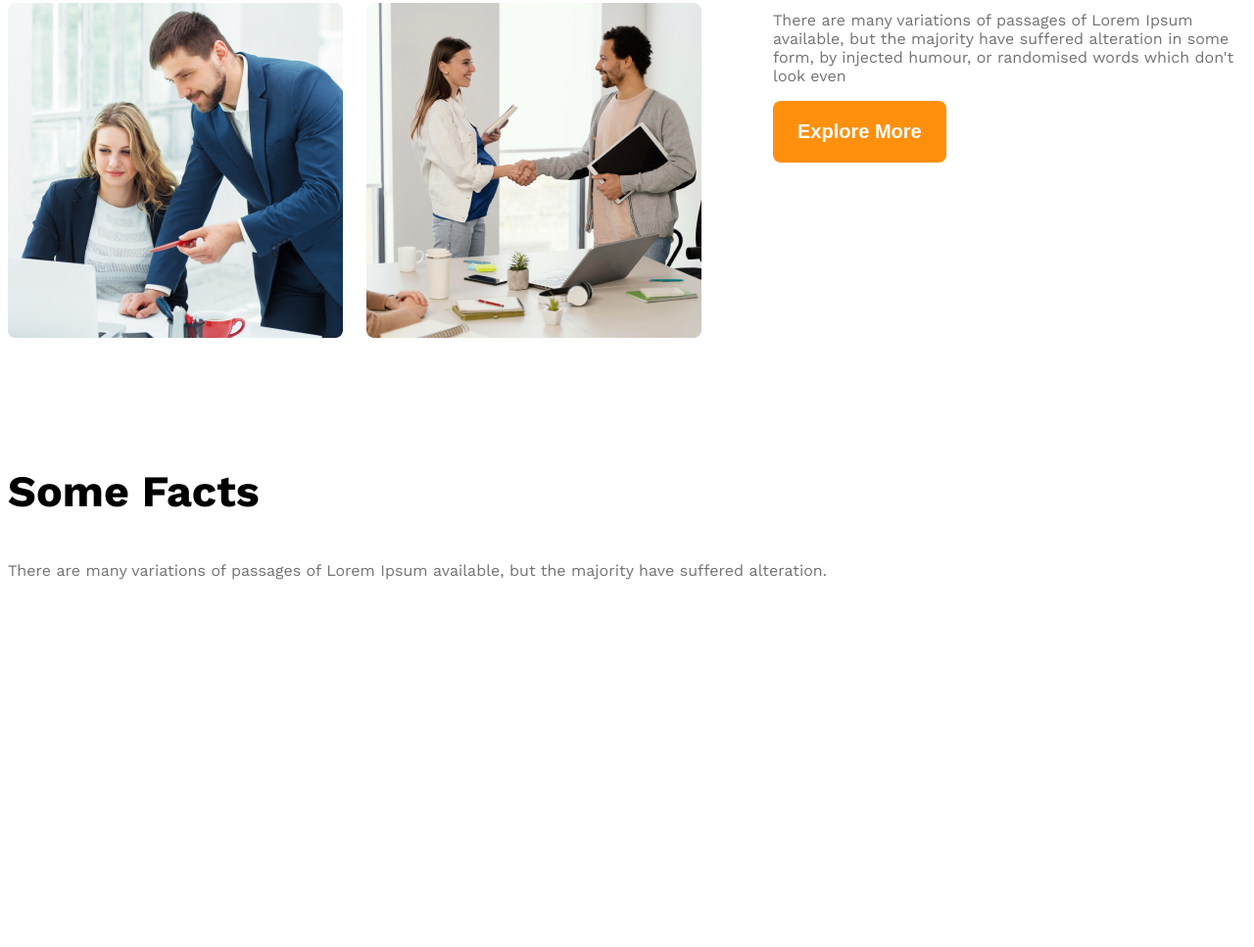
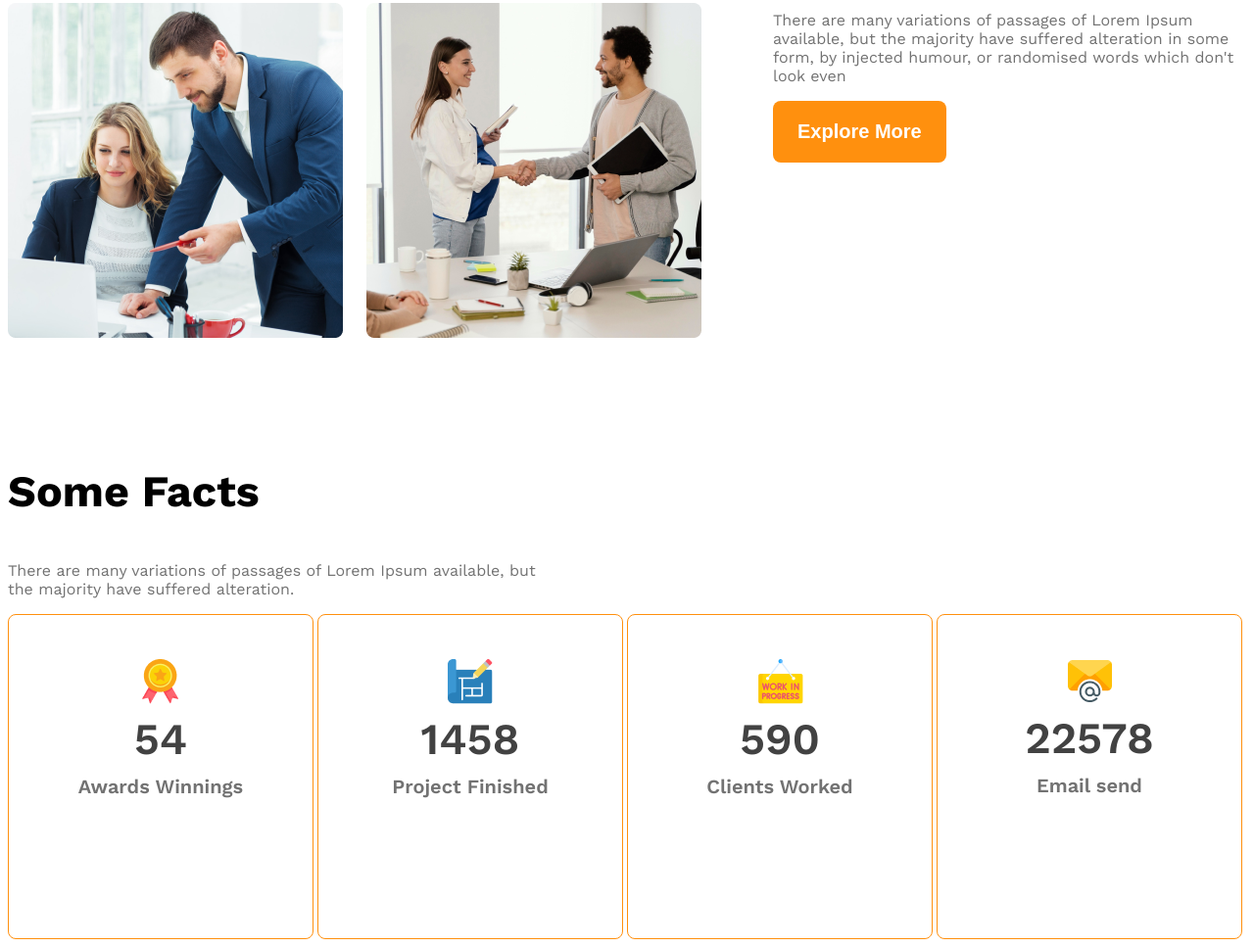
Before and after one commit to prosaju/g3-architects-website, a plain HTML site: page index.html in a window 1280 px wide. Shown: the part 1677-2644 px from the top of the page at 98% size. Before the commit the page ends 2450 px from the top, so only its background shows below. Drawn offline with nearby package versions, Linux system fonts and the light colour scheme.

Commit message:
added another section

```diff
--- a/index.html
+++ b/index.html
@@ -59,28 +59,28 @@
          <!-- some facts -->
           <section>
             <h3 class="section-title">Some Facts</h3>
-            <p class="dark-03">There are many variations of passages of Lorem Ipsum available, but the majority have suffered alteration.</p>
+            <p class="dark-03 fact-description">There are many variations of passages of Lorem Ipsum available, but the majority have suffered alteration.</p>
             <div class="facts-container">
                 <!-- .fact*4>img.fact-icon+h4.fact-number+h5.fact-name -->
-                <div class="fact">
-                    <img src="" alt="" class="fact-icon">
-                    <h4 class="fact-number"></h4>
-                    <h5 class="fact-name"></h5>
+                <div class="fact-card">
+                    <img src="images/icons/ribon.png" alt="" class="fact-icon">
+                    <h4 class="fact-number dark-02">54</h4>
+                    <h5 class="fact-name dark-03">Awards Winnings</h5>
                 </div>
-                <div class="fact">
-                    <img src="" alt="" class="fact-icon">
-                    <h4 class="fact-number"></h4>
-                    <h5 class="fact-name"></h5>
+                <div class="fact-card">
+                    <img src="images/icons/projects.png" alt="" class="fact-icon">
+                    <h4 class="fact-number dark-02">1458</h4>
+                    <h5 class="fact-name dark-03">Project Finished</h5>
                 </div>
-                <div class="fact">
-                    <img src="" alt="" class="fact-icon">
-                    <h4 class="fact-number"></h4>
-                    <h5 class="fact-name"></h5>
+                <div class="fact-card">
+                    <img src="images/icons/customers.png" alt="" class="fact-icon">
+                    <h4 class="fact-number dark-02">590</h4>
+                    <h5 class="fact-name dark-03">Clients Worked</h5>
                 </div>
-                <div class="fact">
-                    <img src="" alt="" class="fact-icon">
-                    <h4 class="fact-number"></h4>
-                    <h5 class="fact-name"></h5>
+                <div class="fact-card">
+                    <img src="images/icons/email.png" alt="" class="fact-icon">
+                    <h4 class="fact-number dark-02">22578</h4>
+                    <h5 class="fact-name dark-03">Email send</h5>
                 </div>
 
             </div>
--- a/styles/architects.css
+++ b/styles/architects.css
@@ -124,6 +124,36 @@ main > section{
   font-weight: 400;
 }
 
+/* some facts related styles */
+.facts-container{
+  display: grid;
+  grid-template-columns: repeat(4, 1fr);
+}
+
+.fact-card{
+  border: 1px solid #FF900E;
+  padding: 45px 35px;
+  width: 240px;
+  height: 240px;
+  border-radius: 8px;
+  text-align: center;
+}
+.fact-description{
+  max-width: 540px;
+}
+
+.fact-number{
+  font-size: 2.8rem;
+  font-weight: 600;
+  margin-top: 5px;
+  margin-bottom: 10px;
+}
+.fact-name{
+  font-size: 1.25rem;
+  font-weight: 600;
+  margin-top: 10px;
+}
+
 /* responsive media query */
 @media screen and (max-width: 576px) {
   .navbar,
```
